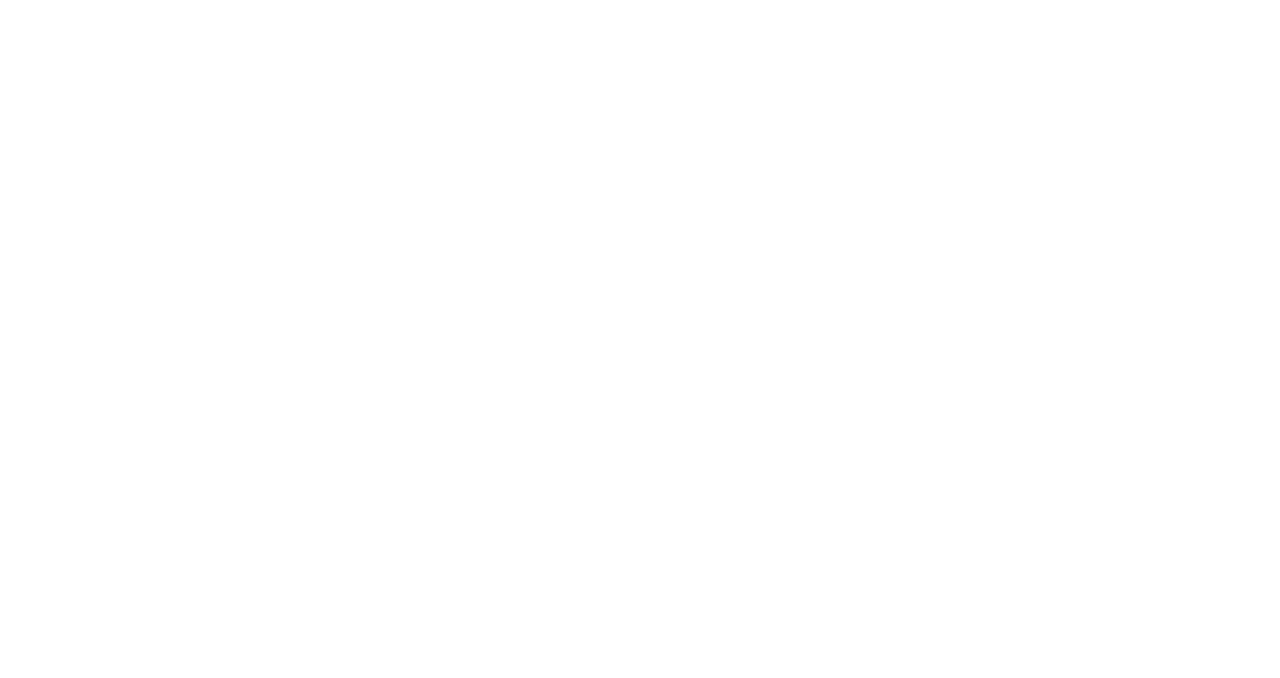
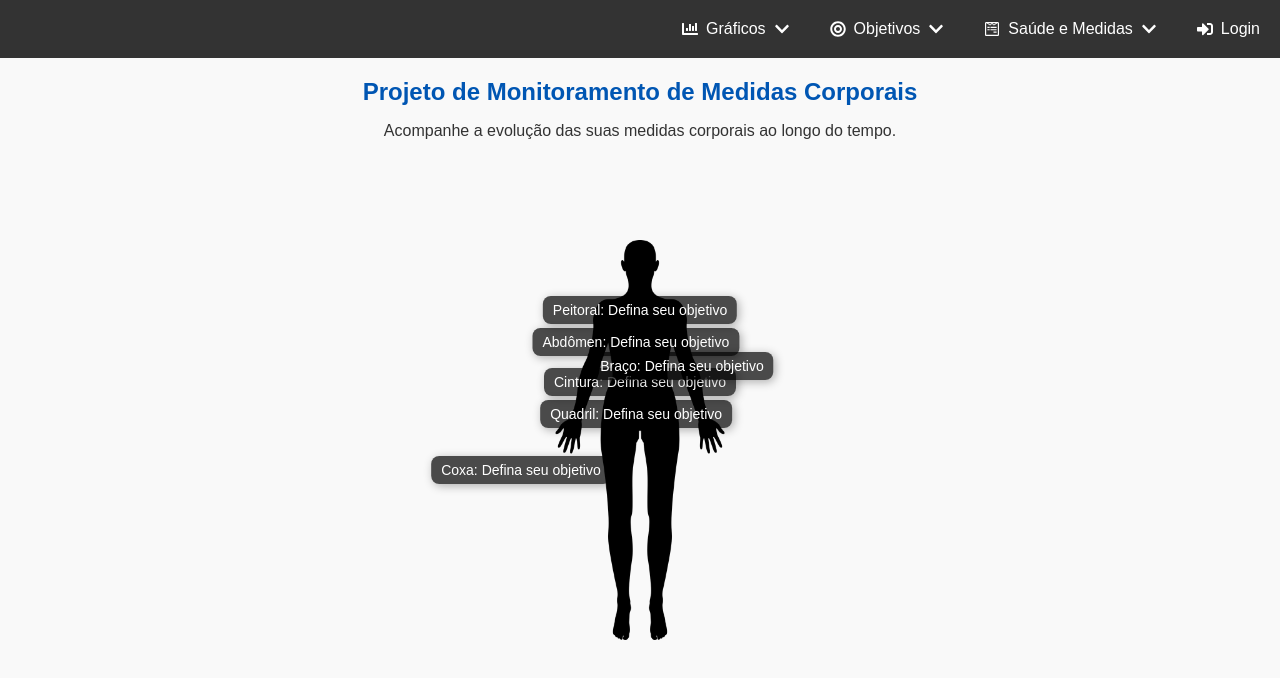
Before and after one commit to mjpfelicia/Monitoramento-de-Medidas-Corporais, a React (Create React App) app: page /Monitoramento-de-Medidas-Corporais/ in a window 1280 px wide. Shown: the top 678 px of the page. Built offline with nearby package versions, Linux system fonts and the light colour scheme.

Commit message:
correção de erro na rota principal

```diff
--- a/src/App.js
+++ b/src/App.js
@@ -19,7 +19,7 @@
 
 function App() {
   return (
-    <Router>
+    <Router basename="/Monitoramento-de-Medidas-Corporais">
       <div className="App">
         <Routes>
           <Route path="/" element={<MonitoramentoMedidasCorporais />} />
--- a/src/components/Etiquetas/Etiquetas.js
+++ b/src/components/Etiquetas/Etiquetas.js
@@ -15,22 +15,22 @@
   return (
     <div className="etiquetas">
       <div className="etiqueta etiqueta-peitoral">
-        Peitoral: {safeMedidasAtuais.peitoral || 'Defina seu objetivo'}
+        Peitoral: {safeMedidasAtuais?.peitoral || 'Defina seu objetivo'}
       </div>
       <div className="etiqueta etiqueta-abdomen">
-        Abdômen: {safeMedidasAtuais.abdomem || 'Defina seu objetivo'}
+        Abdômen: {safeMedidasAtuais?.abdomem || 'Defina seu objetivo'}
       </div>
       <div className="etiqueta etiqueta-cintura">
-        Cintura: {safeMedidasAtuais.cintura || 'Defina seu objetivo'}
+        Cintura: {safeMedidasAtuais?.cintura || 'Defina seu objetivo'}
       </div>
       <div className="etiqueta etiqueta-quadril">
-        Quadril: {safeMedidasAtuais.quadril || 'Defina seu objetivo'}
+        Quadril: {safeMedidasAtuais?.quadril || 'Defina seu objetivo'}
       </div>
       <div className="etiqueta etiqueta-coxa">
-        Coxa: {safeMedidasAtuais.coxa || 'Defina seu objetivo'}
+        Coxa: {safeMedidasAtuais?.coxa || 'Defina seu objetivo'}
       </div>
       <div className="etiqueta etiqueta-braco">
-        Braço: {safeMedidasAtuais.braco || 'Defina seu objetivo'}
+        Braço: {safeMedidasAtuais?.braco || 'Defina seu objetivo'}
 
 
       </div>
```
Also changed, not shown: package.json (+5 -6 lines), public/manifest.json, 1 other file (tests, documents, lock files or other folders).
